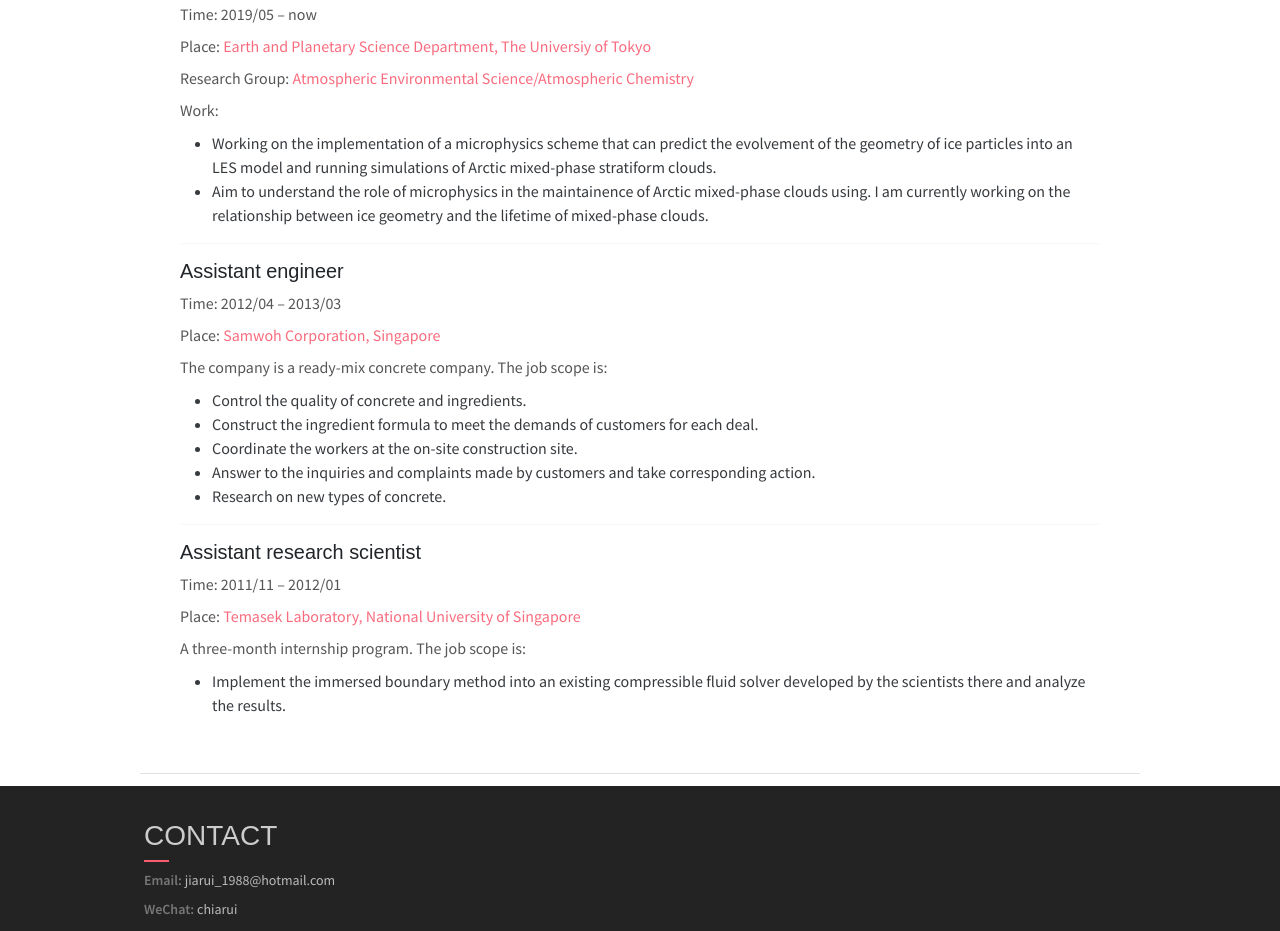
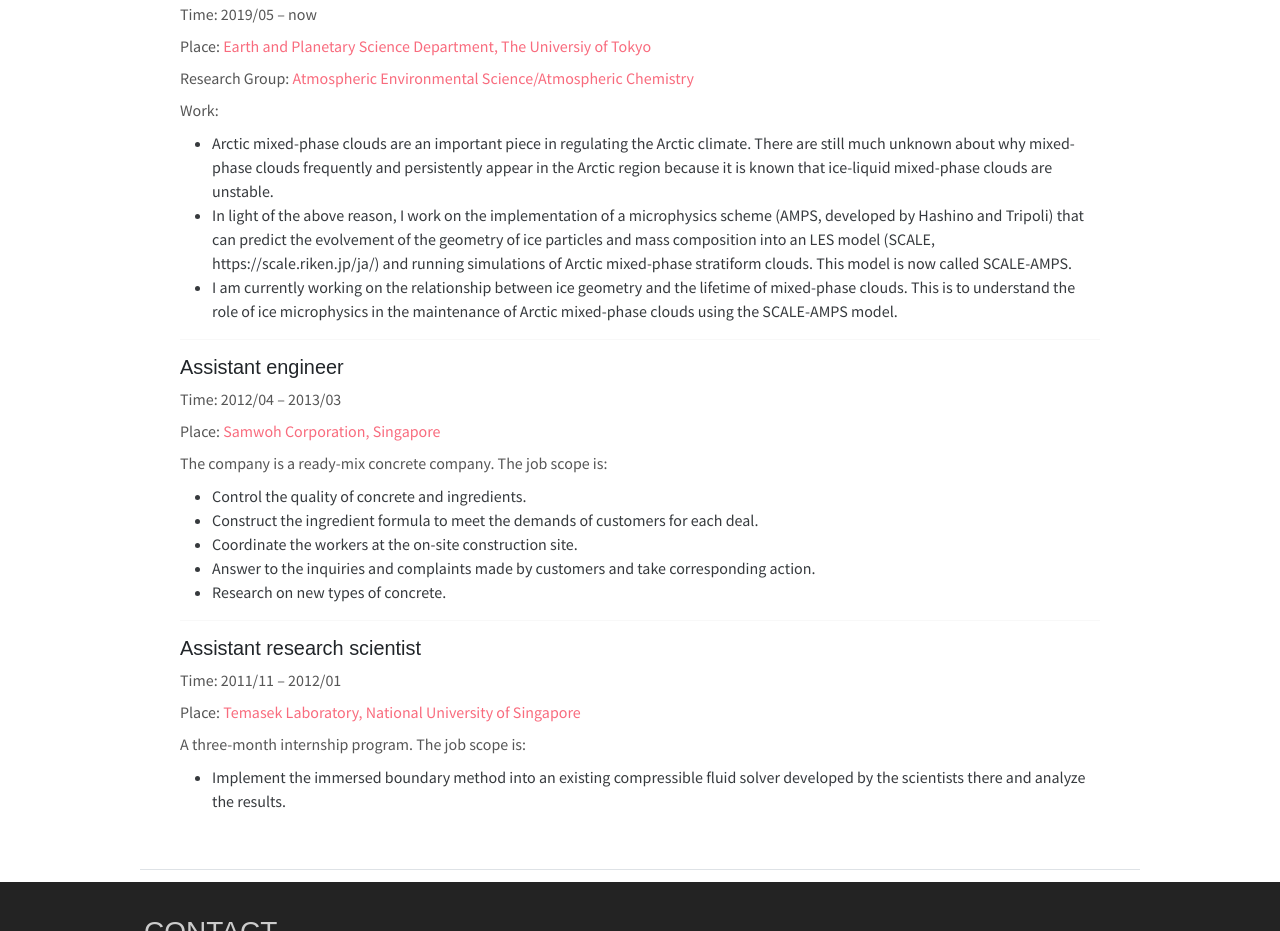
Before and after one commit to OngChiaRui/OngChiaRui.github.io, a plain HTML site: page resume.html in a window 1280 px wide. Shown: the part 1099-2030 px from the top of the page. Drawn offline with nearby package versions, Linux system fonts and the light colour scheme.

Commit message:
Update resume.html

```diff
--- a/resume.html
+++ b/resume.html
@@ -116,8 +116,9 @@
                         <a href="https://www-aos.eps.s.u-tokyo.ac.jp/~koike/" target="_blank">Atmospheric Environmental Science/Atmospheric Chemistry</a></P>
                     <P>Work:
                         <ul>
-                            <li>Working on the implementation of a microphysics scheme that can predict the evolvement of the geometry of ice particles into an LES model and running simulations of Arctic mixed-phase stratiform clouds.</li>
-                            <li>Aim to understand the role of microphysics in the maintainence of Arctic mixed-phase clouds using. I am currently working on the relationship between ice geometry and the lifetime of mixed-phase clouds. </li>
+                            <li>Arctic mixed-phase clouds are an important piece in regulating the Arctic climate. There are still much unknown about why mixed-phase clouds frequently and persistently appear in the Arctic region because it is known that ice-liquid mixed-phase clouds are unstable. </li>
+		            <li>In light of the above reason, I work on the implementation of a microphysics scheme (AMPS, developed by Hashino and Tripoli) that can predict the evolvement of the geometry of ice particles and mass composition into an LES model (SCALE, https://scale.riken.jp/ja/) and running simulations of Arctic mixed-phase stratiform clouds. This model is now called SCALE-AMPS. </li>
+                            <li>I am currently working on the relationship between ice geometry and the lifetime of mixed-phase clouds. This is to understand the role of ice microphysics in the maintenance of Arctic mixed-phase clouds using the SCALE-AMPS model. </li>
                         </ul></P>
                     <hr>
                     <!-- Assistant engineer -->
```
